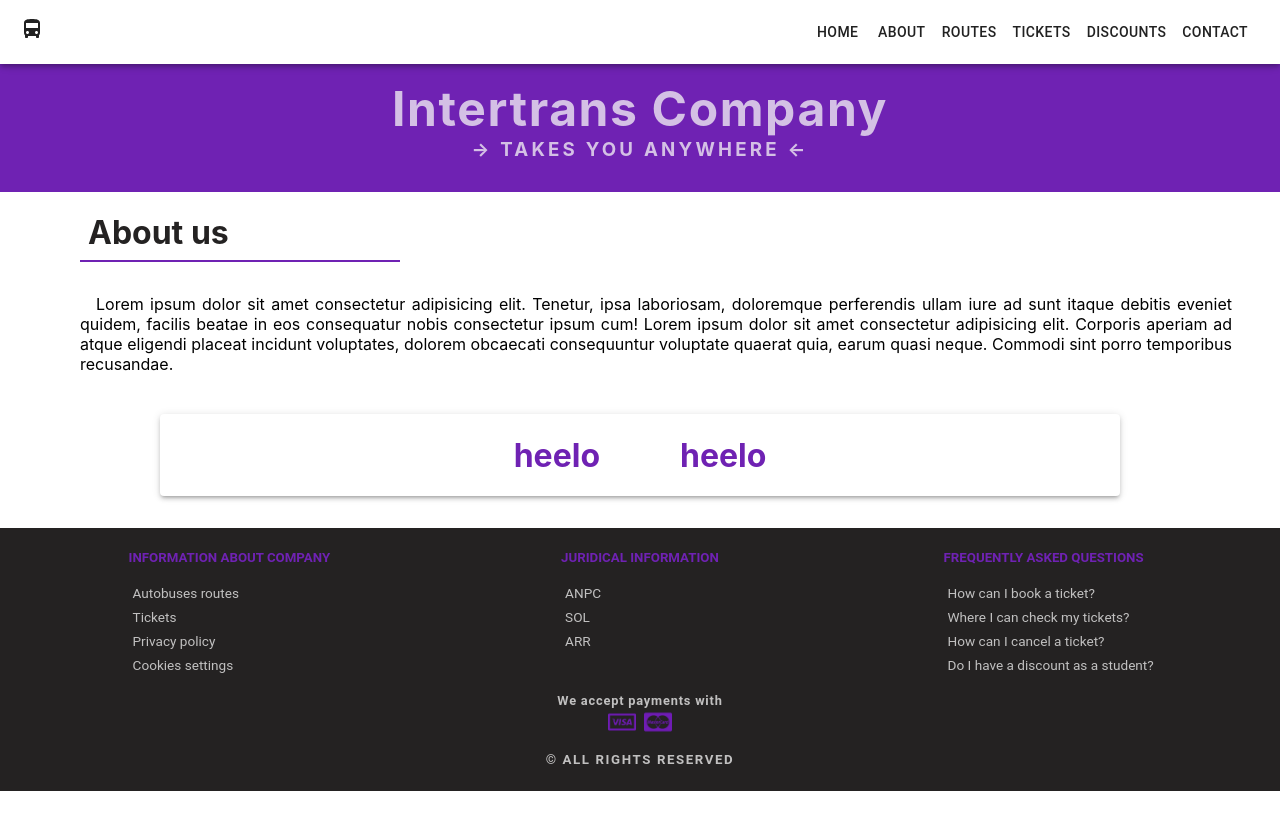
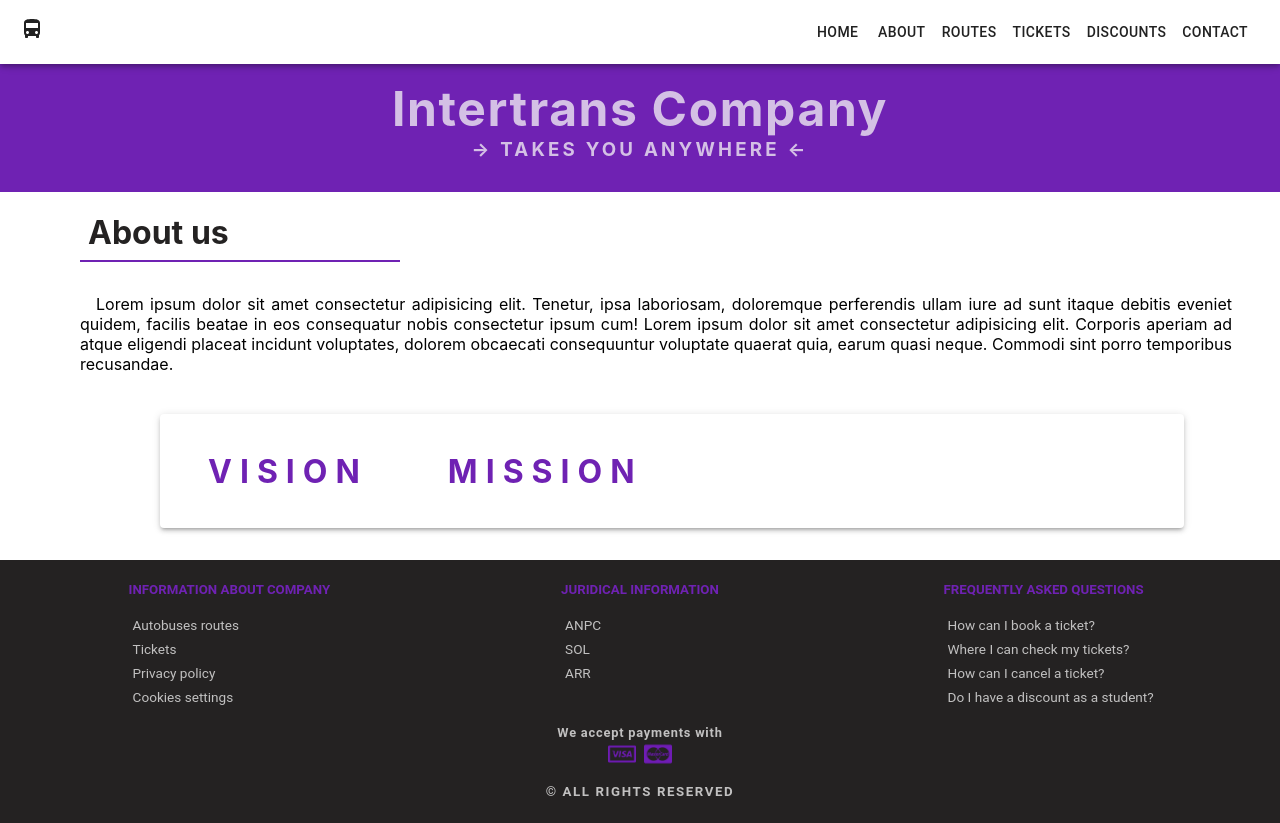
Before and after one commit to carla-vartolomei/transport-app, a Next.js app: page /about in a window 1280 px wide. Before the commit the page ends 800 px from the top, so only its background shows below. Built offline with nearby package versions, Linux system fonts and the light colour scheme.

Commit message:
about page

```diff
--- a/pages/about/index.js
+++ b/pages/about/index.js
@@ -18,8 +18,12 @@ export default function About() {
         recusandae.
       </p>
       <Paper className={styles.visionMissionSection} elevation={3}>
-        <h1>heelo</h1>
-        <h1>heelo</h1>
+        <div className={styles.visionSection}>
+          <h1>vision</h1>
+        </div>
+        <div className={styles.missionSection}>
+          <h1>mission</h1>
+        </div>
       </Paper>
     </>
   )
--- a/styles/About.module.scss
+++ b/styles/About.module.scss
@@ -7,14 +7,25 @@
 }
 
 .visionMissionSection {
+  width: 80%;
+  height: 100%;
   margin: 2rem 10rem;
+  padding: 1rem 3rem;
   background-color: $smoke-color;
   display: flex;
   flex-direction: row;
   gap: 5rem;
-  align-items: center;
-  justify-content: center;
-  h1 {
-    color: $purple-color;
+  .visionSection,
+  .missionSection {
+    align-self: center;
+    display: flex;
+    flex-direction: column;
+    align-content: center;
+    justify-content: center;
+    h1 {
+      color: $purple-color;
+      text-transform: uppercase;
+      letter-spacing: 0.5rem;
+    }
   }
 }
```
